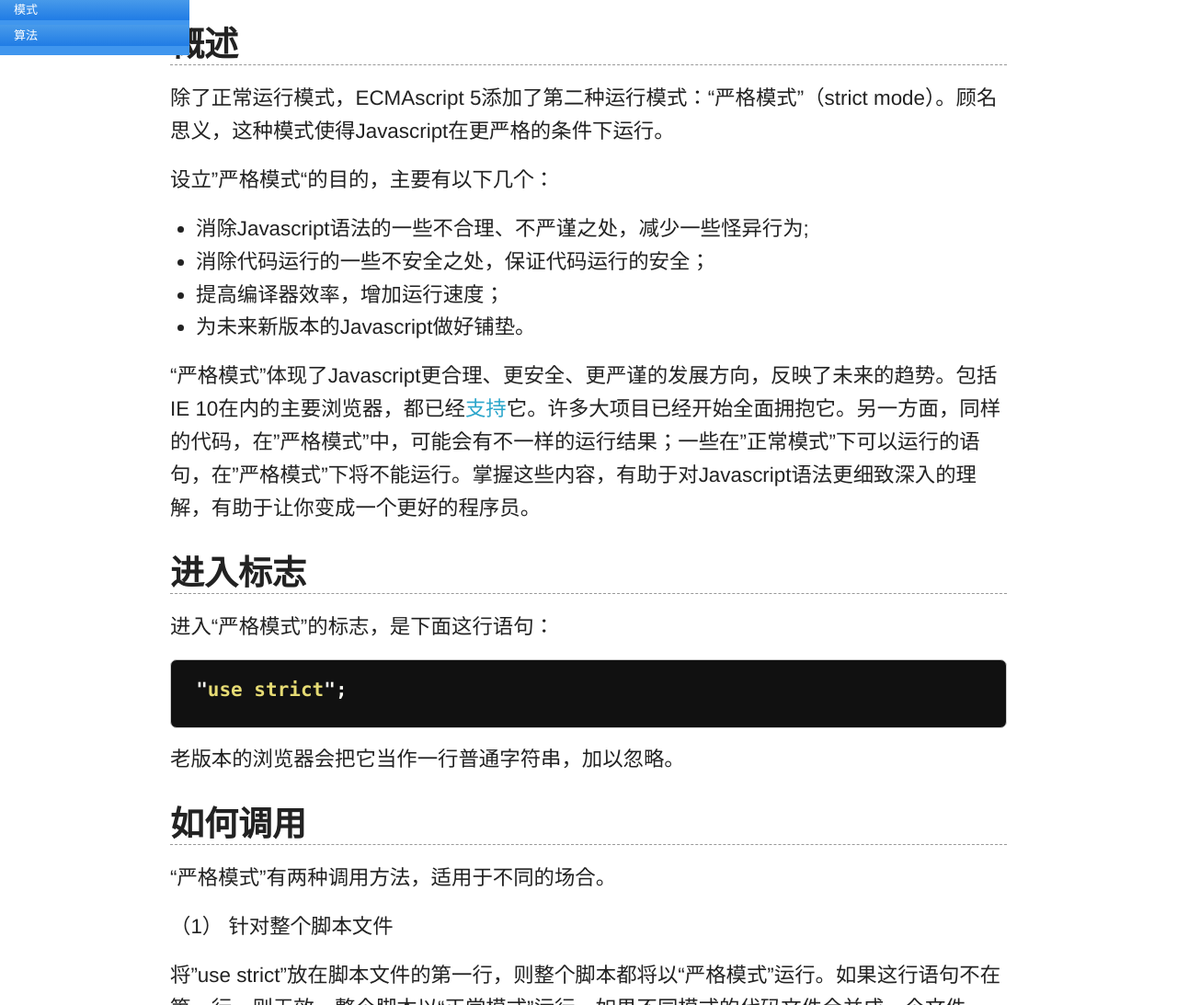
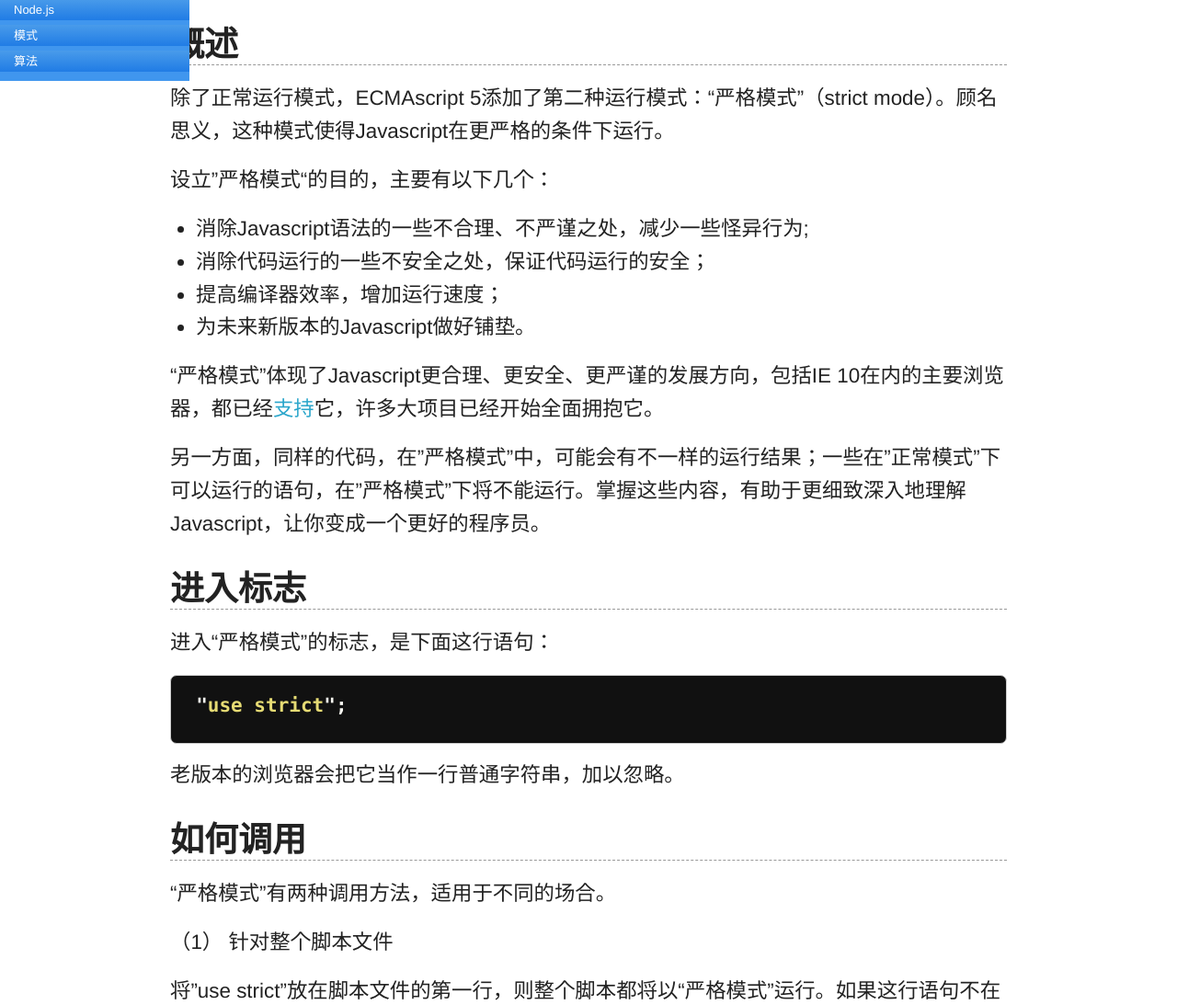
Before and after one commit to ruanyf/jstutorial, a Jekyll site: the page built from grammar/strict.md, in a window 1280 px wide and 1400 px high, cut to the strip 307-1400 px from the top of the window. Shown: the whole strip at 92% size. Built offline with Jekyll 4.4.1, drawn with Linux system fonts in a browser that asks for light colours; Markdown is read by kramdown in place of the engine named in the settings; some of the changed text lies outside the part shown.

```diff
--- a/_config.yml
+++ b/_config.yml
@@ -13,6 +13,7 @@ chapters:
 - jquery
 - library
 - tool
+- nodejs
 - pattern
 - algorithm
 
@@ -25,5 +26,6 @@ htmlapi: HTML网页的API
 algorithm: 算法
 jquery: jQuery
 library: 函数库
+nodejs: Node.js
 pattern: 模式
 tool: 开发工具
--- a/_layouts/page.html
+++ b/_layouts/page.html
@@ -16,4 +16,23 @@
 
 </article>
 
+<div class="row">
+    <div class="twelve columns">
+
+<sectioni id="feature">
+
+<h2>功能链接</h2>
+
+<ul>
+
+<li><a href="https://raw.github.com/ruanyf/jstutorial/gh-pages{{ page.url | split:"." | first }}.md">Markdown源码</a></li>
+<li><a href="https://github.com/ruanyf/jstutorial/commits/gh-pages{{ page.url | split:"." | first }}.md">修订历史</a></li>
+
+</ul>
+
+</section>
+
+</div>
+</div>
+
 {% include footer.html %}
--- a/css/main.css
+++ b/css/main.css
@@ -56,6 +56,10 @@ article h1, article h2, article h3, article h4, article h5 {border-bottom: 1px d
 article h2 {padding-top:0.4em;}
 
 article h3,articl3 h4, article h5{padding-top:0.4em;}
+
+/* feature section */
+
+#feature h2{border-bottom: 1px dashed #999;margin-bottom:0.5em;margin-top:0.5em;}
 
 /* footer */
 
--- a/grammar/strict.md
+++ b/grammar/strict.md
@@ -17,7 +17,9 @@ modifiedOn: 2013-01-14
 - 提高编译器效率，增加运行速度；
 - 为未来新版本的Javascript做好铺垫。
 
-“严格模式”体现了Javascript更合理、更安全、更严谨的发展方向，反映了未来的趋势。包括IE 10在内的主要浏览器，都已经[支持](http://kangax.github.com/es5-compat-table/)它。许多大项目已经开始全面拥抱它。另一方面，同样的代码，在"严格模式"中，可能会有不一样的运行结果；一些在"正常模式"下可以运行的语句，在"严格模式"下将不能运行。掌握这些内容，有助于对Javascript语法更细致深入的理解，有助于让你变成一个更好的程序员。
+“严格模式”体现了Javascript更合理、更安全、更严谨的发展方向，包括IE 10在内的主要浏览器，都已经[支持](http://kangax.github.com/es5-compat-table/)它，许多大项目已经开始全面拥抱它。
+
+另一方面，同样的代码，在"严格模式"中，可能会有不一样的运行结果；一些在"正常模式"下可以运行的语句，在"严格模式"下将不能运行。掌握这些内容，有助于更细致深入地理解Javascript，让你变成一个更好的程序员。
 
 ## 进入标志
 
@@ -223,7 +225,7 @@ var x;
 delete x; // 语法错误
 
 var o = Object.create(null, {
-	        v: {
+	        x: {
 		        value: 1,
 			    configurable: true
 	        }
```
Also changed, not shown: other parts of grammar/strict.md (+2 -2 lines), _includes/header.html (+4 -6 lines), index.md (+5 -1 lines), nodejs/basic.md (added, +19 -0 lines).
